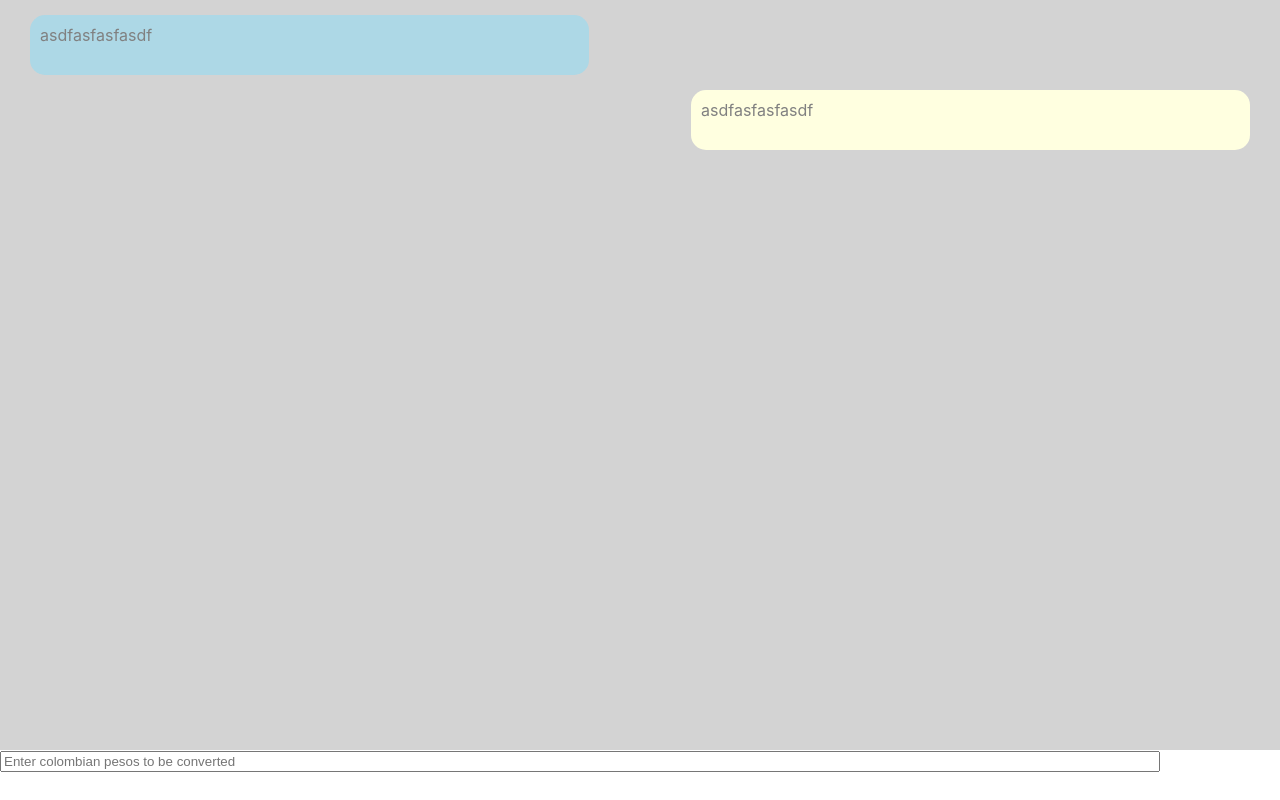
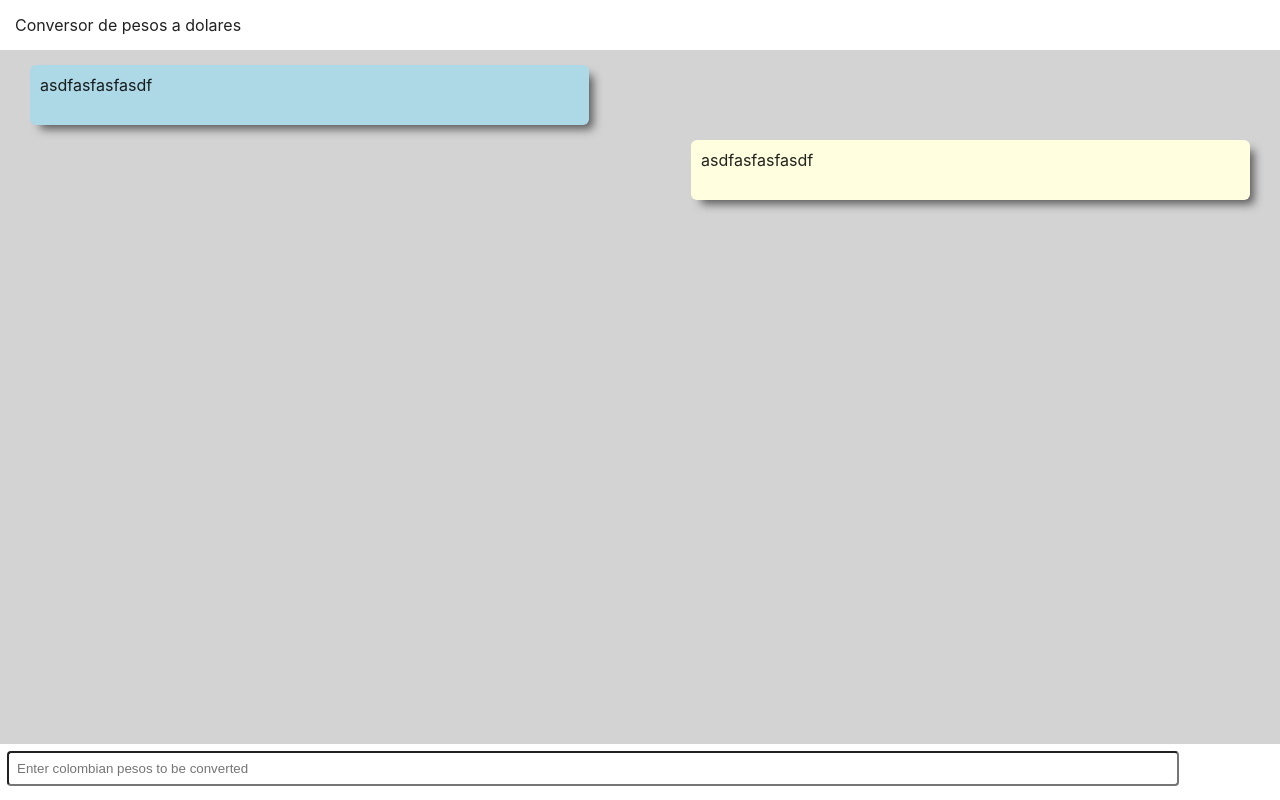
Before and after one commit to drakedey/solati-chat-front, a React (Create React App) app: page / in a window 1280 px wide. Built offline with nearby package versions, Linux system fonts and the light colour scheme; no server answers.

Commit message:
refactor: general app style

```diff
--- a/package.json
+++ b/package.json
@@ -6,8 +6,10 @@
     "@testing-library/jest-dom": "^4.2.4",
     "@testing-library/react": "^9.5.0",
     "@testing-library/user-event": "^7.2.1",
+    "animate.css-react": "^1.1.0",
     "react": "^16.14.0",
     "react-dom": "^16.14.0",
+    "react-icons": "^3.11.0",
     "react-scripts": "3.4.3",
     "socket.io-client": "^2.3.1"
   },
--- /dev/null
+++ b/src/components/chatHeader/index.js
@@ -0,0 +1,25 @@
+import React, { useState } from 'react';
+
+import './styles.css';
+import { GiHamburgerMenu } from 'react-icons/all';
+
+const ChatHeader = () => {
+  const [dropDown, setDropdown] = useState(false);
+
+  const handleMenu = () => {
+      setDropdown((prev) => !prev);
+      console.log(`header_dropdown ${dropDown ? ' header_dropdown-show' : ''}`);
+  };
+
+  return (
+    <div className="header_container">
+      <div className="header_menu">
+        <div className="header_span">
+          <span>Conversor de pesos a dolares</span>
+        </div>
+      </div>
+    </div>
+  );
+};
+
+export default ChatHeader;
--- /dev/null
+++ b/src/components/chatHeader/styles.css
@@ -0,0 +1,41 @@
+
+.header_container {
+
+}
+
+.header_menu {
+    display: flex;
+    flex-wrap: wrap;
+    align-items: center;
+    justify-content: space-between;
+    padding: 15px;
+    color: rgba(0, 0, 0, .87);
+    transition: all .3s ease-in-out;
+}
+
+.header_icon {
+    font-size: 22px;
+    color: rgba(0, 0, 0, .60);
+}
+
+.header_icon:hover {
+    color: rgb(1, 11, 65);
+    transition: all .3s ease-in-out;
+}
+
+
+.header_dropdown {
+    display: none;
+    min-height: 100px;
+    border-radius: 4px;
+    box-shadow: 7px 7px 17px 2px rgba(0,0,0,0.30);
+    position: fixed;
+    background: white;
+    padding: 20px;
+    top: 25px;
+    right: 25px;
+}
+
+.header_dropdown_show {
+    display: block;
+}
--- a/src/components/chatInput/styles.css
+++ b/src/components/chatInput/styles.css
@@ -1,4 +1,10 @@
 .input_container {
   width: 100%;
   height: 100%;
+  padding: 7px;
 }
+
+.input {
+  padding: 8px;
+  border-radius: 4px;
+}
--- a/src/components/chatMessageUnit/styles.css
+++ b/src/components/chatMessageUnit/styles.css
@@ -4,8 +4,11 @@
   padding: 10px 0 0 10px;
   margin-bottom: 15px;
   width: 45%;
-  border-radius: 15px;
-  color: gray
+  border-radius: 6px;
+  color: rgba(0, 0, 0, .87);
+  box-shadow: 7px 7px 10px -3px rgba(0,0,0,0.59);
+  min-height: 50px;
+
 }
 
 .client_message {
--- a/src/container/chatroom/index.js
+++ b/src/container/chatroom/index.js
@@ -5,6 +5,7 @@ import './styles.css';
 
 import ChatMessageUnit from '../../components/chatMessageUnit';
 import ChatInput from '../../components/chatInput';
+import ChatHeader from '../../components/chatHeader';
 
 const ENDPOINT = 'http://127.0.0.1:5000';
 
@@ -44,6 +45,9 @@ const ChatRoom = () => {
 
   return (
     <div className="main">
+      <div className="chat_header">
+        <ChatHeader />
+      </div>
       <div className="chat_messages">{mapMessageUnits()}</div>
       <div className="chat_input">
         <ChatInput onMessageSent={handleMessageSent} />
--- a/src/container/chatroom/styles.css
+++ b/src/container/chatroom/styles.css
@@ -2,20 +2,34 @@
   display: flex;
   height: 100vh;
   flex-flow: column;
+  overflow: hidden;
+}
+
+.chat_header {
+  height: 50px;
 }
 
 .chat_messages {
-  min-height: 90vh;
+  min-height: 83vh;
   display: flex;
   flex-flow: column;
   padding: 15px 30px 15px 30px;
   background-color: lightgray;
+  overflow-y: auto;
 }
 
 .chat_input {
-  width: 100%
+  width: 100%;
 }
 
 .input {
-  width: 90%
+  width: 90%;
+  margin: 0;
+  -webkit-appearance: textfield !important;
+  -moz-appearance:textfield !important;
 }
+
+.input:focus {
+  outline: none !important;
+  border:1px solid #0088ff;
+}
```
Also changed, not shown: 1 other file (tests, documents, lock files or other folders).
